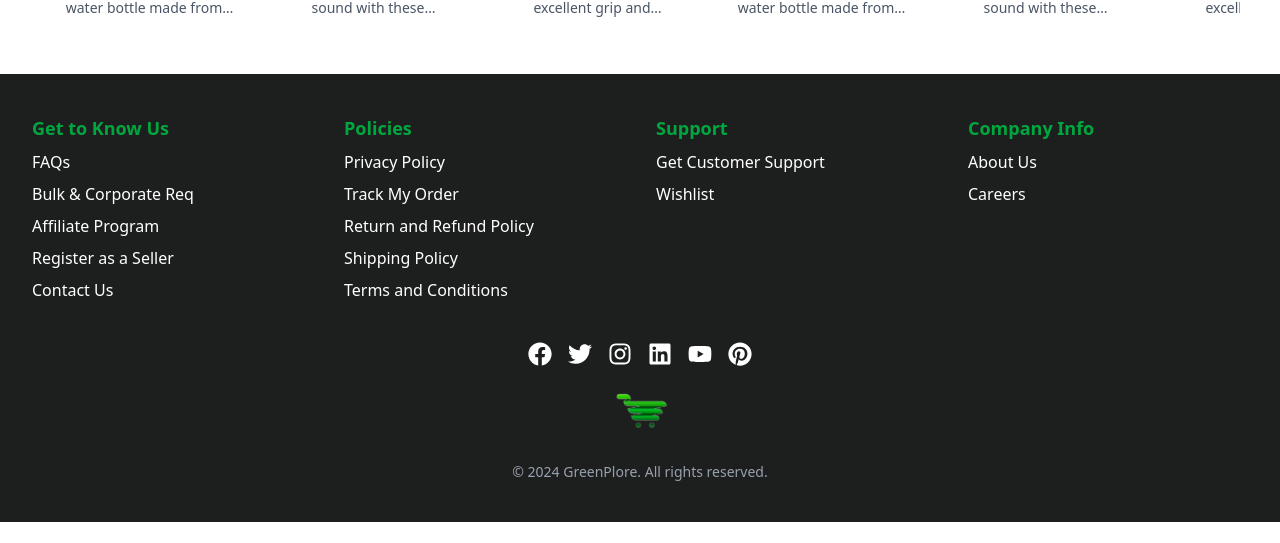
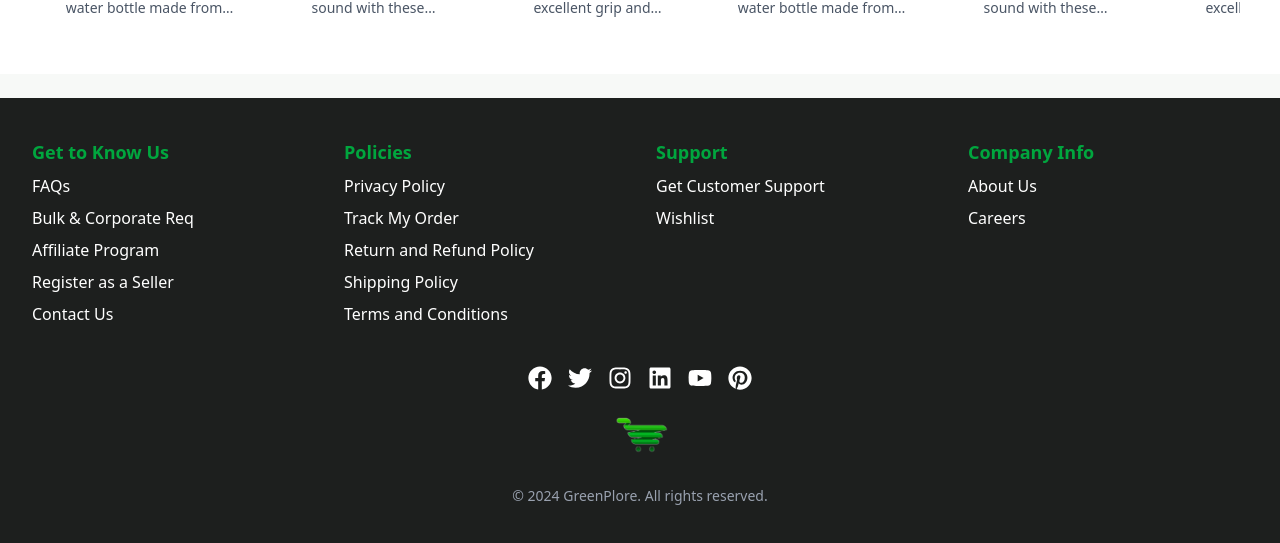
Before and after one commit to Gautam-Singh-Rathore/EcoPlore-Frontend, a React (Vite) app: page / in a window 1280 px wide. Shown: the part 1516-2059 px from the top of the page. Before the commit the page ends 2038 px from the top, so only its background shows below. Built offline with nearby package versions, Linux system fonts and the light colour scheme.

Commit message:
footer margin

```diff
--- a/src/Components/Home/Footer.jsx
+++ b/src/Components/Home/Footer.jsx
@@ -12,7 +12,7 @@ import cart from "../../assets/Images/logo.png";
 function Footer() {
 
   return (
-    <footer className="bg-[#1d1f1e] text-white py-10 px-4 sm:px-8">
+    <footer className="bg-[#1d1f1e] text-white py-10 px-4 sm:px-8 mt-6">
       <div className="max-w-7xl mx-auto flex flex-col items-center">
         <div className="grid grid-cols-1 sm:grid-cols-2 lg:grid-cols-4 gap-8 w-full">
 
--- a/src/Components/Product/ProductCard.jsx
+++ b/src/Components/Product/ProductCard.jsx
@@ -12,7 +12,7 @@ const ProductCard = ({ product }) => {
 
   return (
     <div
-      className="w-full pr-2 pt-6 flex justify-between items-start gap-4 sm:flex-nowrap border-t-[1px] border-gray-200 relative   "
+      className="w-full pr-2 pt-6 flex justify-between items-start gap-4 sm:flex-nowrap border-t-[1px]  border-gray-200 relative   "
     >
       {/* Wishlist Icon in Top Right */}
       <button
```
